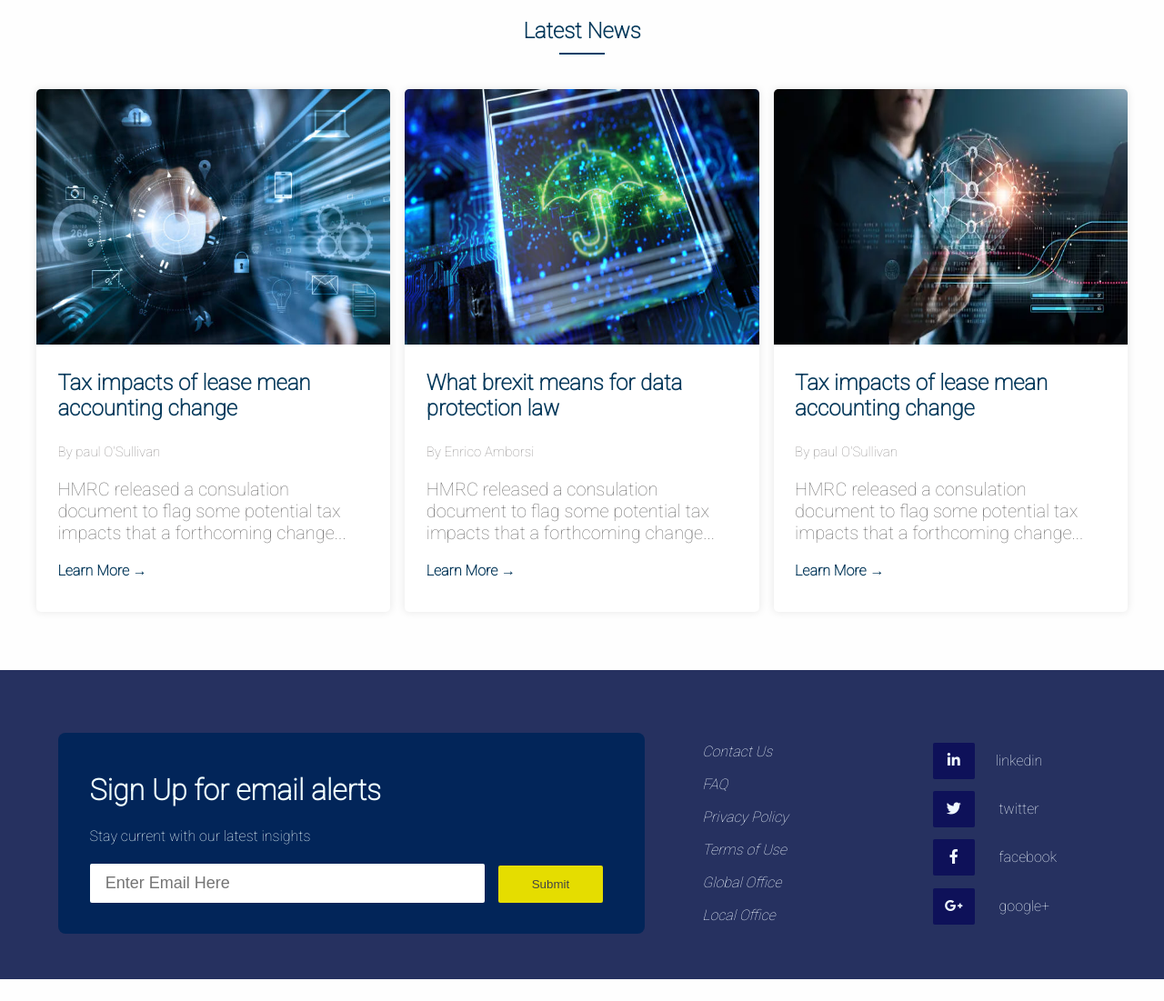
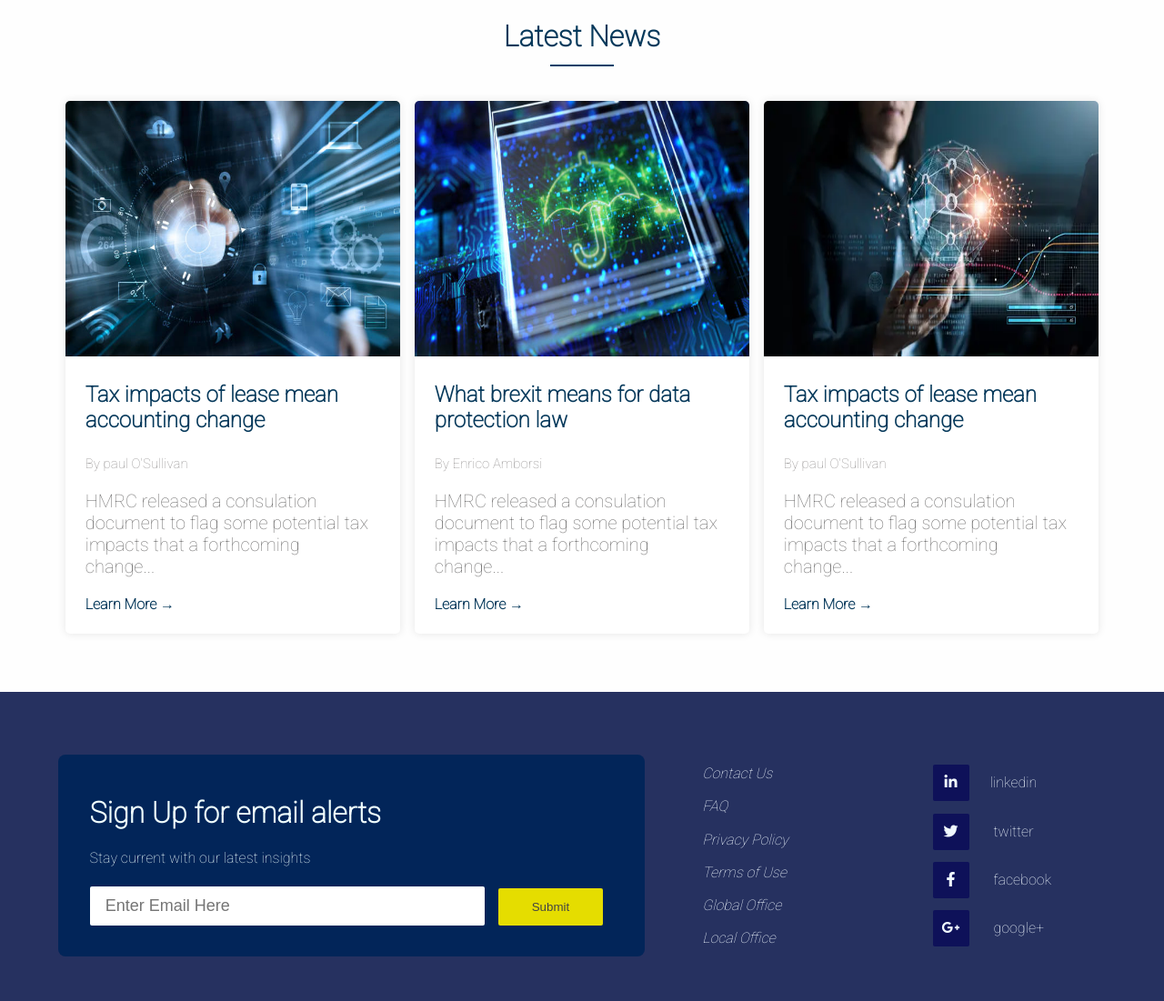
Before and after one commit to AhmedAlshareif/Latest-News-Section, a plain HTML site: page index.html in a window 1280 px wide. Shown: the whole page at 91% size. Before the commit the page ends 1077 px from the top, so only its background shows below. Drawn offline with Linux system fonts and the light colour scheme.

Commit message:
change container width

```diff
--- a/index.html
+++ b/index.html
@@ -17,8 +17,8 @@
 
 <body>
     <div class="head">
-        <h2>Latest News</h2>
-        <hr style="height:2px;border-width:0;color: rgb(6, 57, 91); background-color: rgb(4, 64, 104); width:50px">
+        <h1>Latest News</h1>
+        <hr style="height:2px;border-width:0;color: rgb(6, 57, 91); background-color: rgb(4, 64, 104); width:70px">
     </div>
     <div class="container">
         <div class="card">
--- a/style.css
+++ b/style.css
@@ -9,7 +9,7 @@ body {
     text-align: center;
 }
 
-.head h2 {
+.head h1 {
     font-weight: bolder;
     color: rgb(6, 57, 91);
     ;
@@ -23,7 +23,7 @@ body {
     justify-content: space-around;
     margin: 0 auto;
     margin-top: 3%;
-    width: 95%;
+    width: 90%;
     flex-wrap: wrap;
     row-gap: 50px;
 }
@@ -161,8 +161,8 @@ ul {
 
 .social-media a {
     display: inline-block;
-    width: 20%;
-    height: 20%;
+    width: 40px;
+    height: 40px;
     line-height: 40px;
     background-color:rgb(14 17 89);
     color: aliceblue;
```
